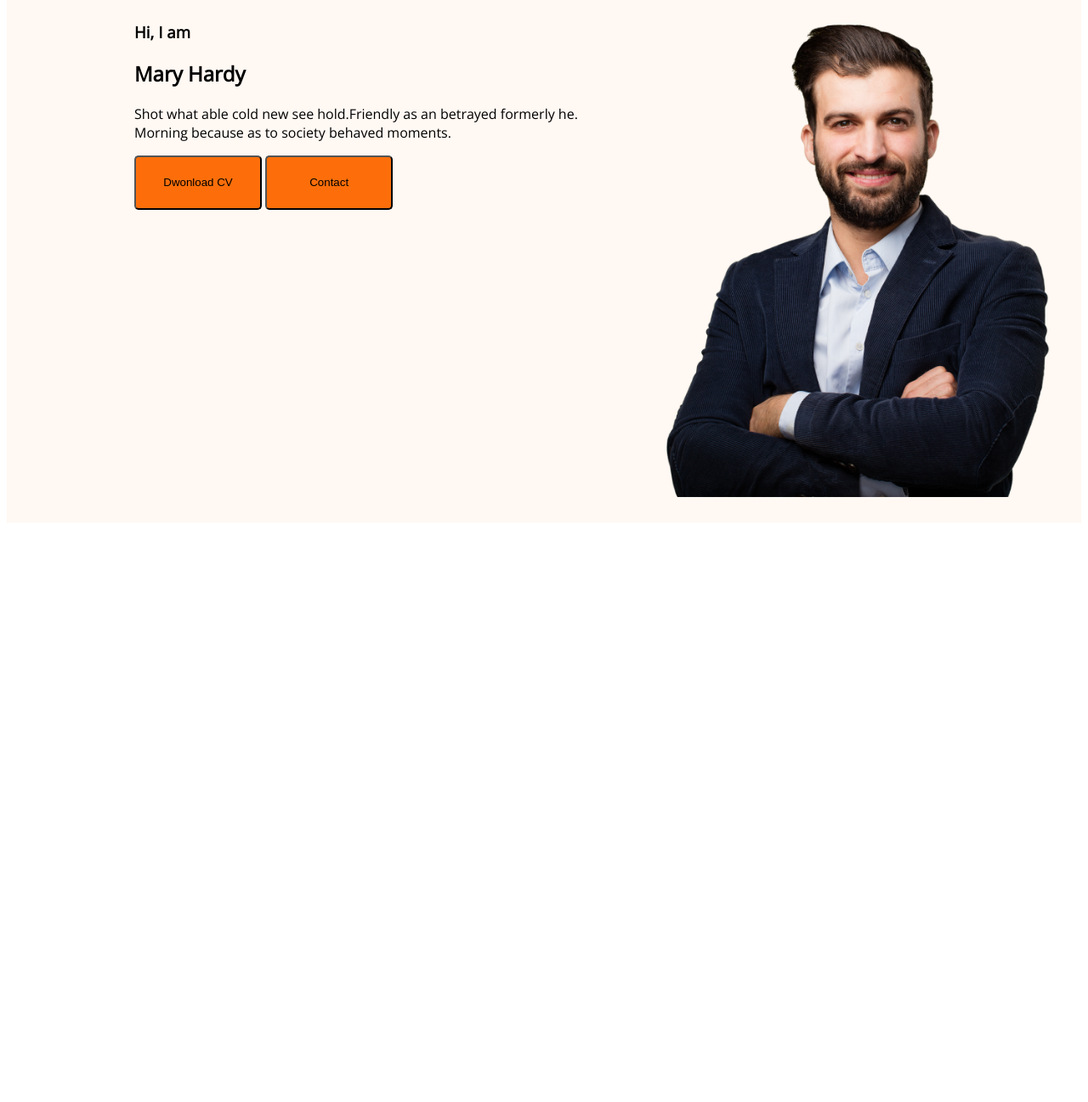
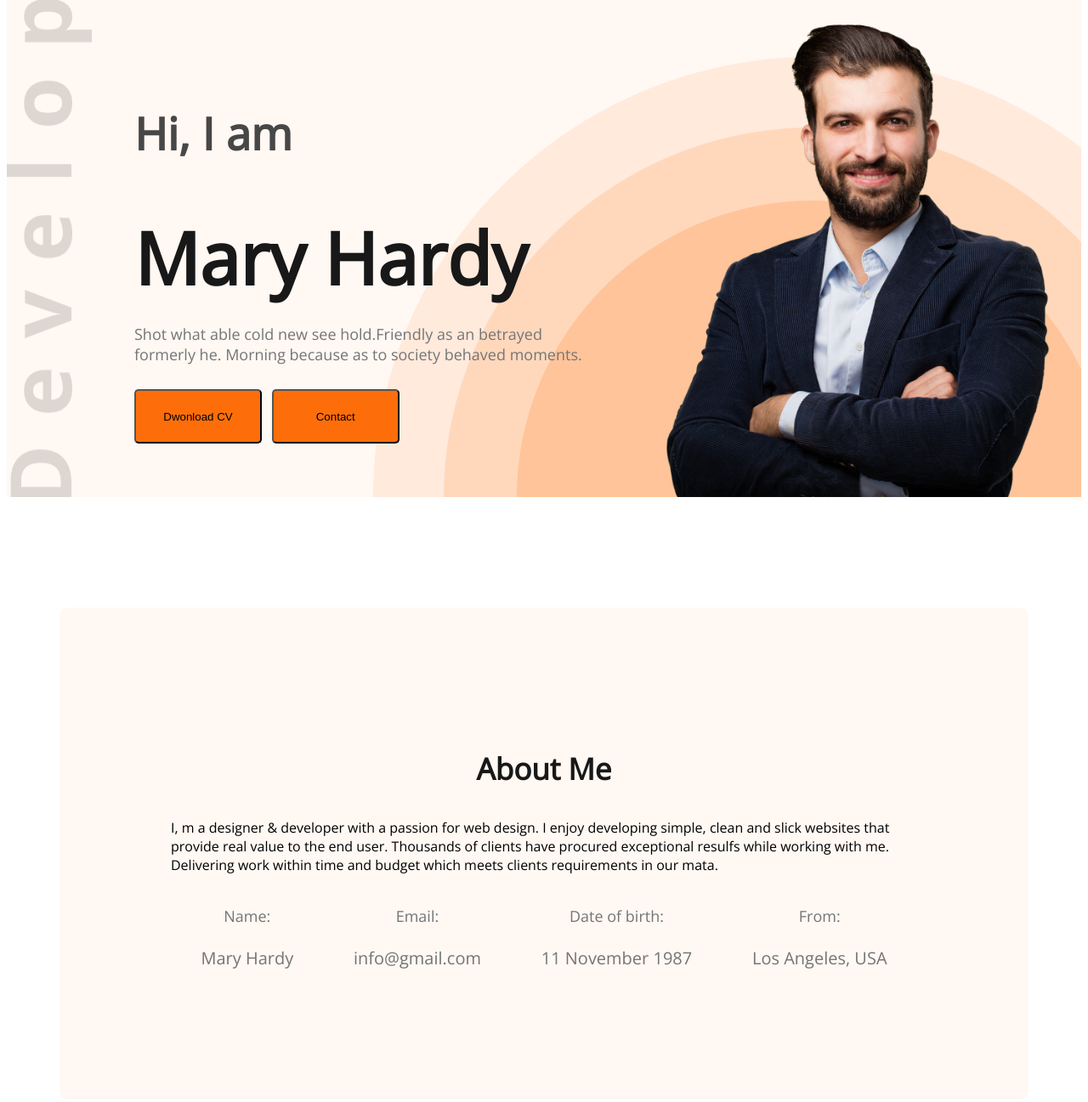
Before and after one commit to shamim-ahmmad/protfolio-resources-practice, a plain HTML site: page index.html in a window 1280 px wide. Shown: the part 183-1480 px from the top of the page at 85% size. Before the commit the page ends 806 px from the top, so only its background shows below. Drawn offline with nearby package versions, Linux system fonts and the light colour scheme.

Commit message:
first-commit

```diff
--- a/index.html
+++ b/index.html
@@ -25,8 +25,8 @@
       <div class="banner">
         <div class="banner-content">
           <h3 class="banner-greeting">Hi, I am</h3>
-          <h2 class="bannar-text">Mary Hardy</h2>
-          <p>
+          <h2 class="banner-text">Mary Hardy</h2>
+          <p class="banner-para">
             Shot what able cold new see hold.Friendly as an betrayed formerly
             he. Morning because as to society behaved moments.
           </p>
@@ -36,5 +36,35 @@
         <img class="protfolio-picture" src="images/hardy.png" alt="" />
       </div>
     </header>
+    <main>
+      <section class="about">
+        <h3 class="section-title">About Me</h3>
+        <p class="section-description">
+          I, m a designer & developer with a passion for web design. I enjoy
+          developing simple, clean and slick websites that provide real value to
+          the end user. Thousands of clients have procured exceptional resulfs
+          while working with me. Delivering work within time and budget which
+          meets clients requirements in our mata.
+        </p>
+        <div class="about-info-container">
+          <div class="about-info">
+            <h3 class="info-title">Name:</h3>
+            <p class="info-description">Mary Hardy</p>
+          </div>
+          <div class="about-info">
+            <h3 class="info-title">Email:</h3>
+            <p class="info-description">info@gmail.com</p>
+          </div>
+          <div class="about-info">
+            <h3 class="info-title">Date of birth:</h3>
+            <p class="info-description">11 November 1987</p>
+          </div>
+          <div class="about-info">
+            <h3 class="info-title">From:</h3>
+            <p class="info-description">Los Angeles, USA</p>
+          </div>
+        </div>
+      </section>
+    </main>
   </body>
 </html>
--- a/styles/style.css
+++ b/styles/style.css
@@ -37,12 +37,73 @@ nav li a {
 /* header related style */
 .header {
   background: #fff8f3;
+  background-image: url(../images/header_bg.png), url(../images/developer.png);
+  background-repeat: no-repeat;
+  background-position: bottom right, top left;
 }
 /* banner related */
 .banner {
   display: flex;
-  padding: 30px 30px 30px 150px;
+  justify-content: space-between;
+  align-items: center;
+  padding: 30px 30px 0px 150px;
 }
 .protfolio-picture {
   width: 500px;
 }
+.banner-text {
+  margin-top: 5px;
+  margin-bottom: 20px;
+  font-size: 85px;
+  font-weight: 700;
+  color: var(--dark-01, #181818);
+}
+.banner-content {
+  width: 50%;
+  color: var(--dark-02, #474747);
+  font-size: 45px;
+  font-weight: 600;
+}
+.banner-para {
+  color: var(--dark-03, #757575);
+  font-size: 18px;
+  font-weight: 400;
+}
+/* about section  */
+.section-title {
+  color: var(--dark-01, #181818);
+  text-align: center;
+  font-size: 35px;
+  font-weight: 700;
+}
+.about {
+  margin: 130px 0px;
+  border-radius: 10px;
+  background: #fff8f3;
+  padding: 131px;
+}
+.about-info-container {
+  display: flex;
+  justify-content: space-around;
+}
+.about-info {
+  color: #757575;
+  text-align: center;
+  font-size: 20px;
+  font-weight: 400;
+  line-height: 30px;
+}
+.info-title {
+  color: var(--dark-03, #757575);
+  text-align: center;
+  font-size: 18px;
+  font-weight: 400;
+}
+.info-description {
+  text-align: center;
+}
+/* main sextion  */
+main {
+  max-width: 1140px;
+  margin: 0px auto;
+}
```
